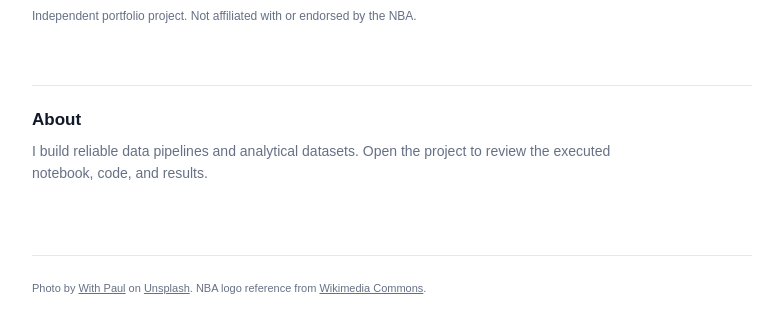
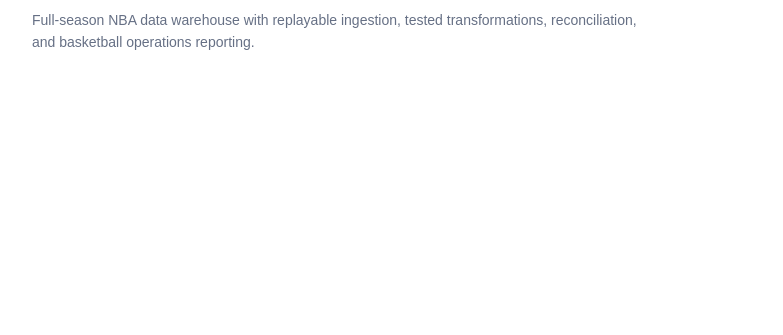
Before and after one commit to junyanye33/nba-basketball-operations-warehouse, a plain HTML site: page docs/index.html in a window 1280 px wide. Shown: the part 548-883 px from the top of the page, without its empty margins (248-1031 px from the left). After the commit the page ends 800 px from the top, so only its background shows below. Drawn offline with Linux system fonts and the light colour scheme.

Commit message:
Tighten the project homepage copy
Keep the landing page focused on the project by replacing supporting sections with one concise warehouse summary.

```diff
--- a/docs/index.html
+++ b/docs/index.html
@@ -13,7 +13,6 @@
       <a class="name" href="#">Junyan Ye</a>
       <nav aria-label="Primary navigation">
         <a href="#projects">Projects</a>
-        <a href="#about">About</a>
         <a href="https://github.com/junyanye33">GitHub</a>
       </nav>
     </header>
@@ -25,30 +24,16 @@
         <img class="cover" src="assets/basketball-arena.jpg" alt="Basketball arena">
         <img class="logo" src="assets/nba-logo.svg" alt="NBA logo">
         <div class="project-title">
-          <span>Data Engineering · Project 01</span>
+          <span>Project</span>
           <h2>NBA Basketball Operations Warehouse</h2>
         </div>
       </a>
 
       <p class="project-note">
-        Independent portfolio project. Not affiliated with or endorsed by the NBA.
+        Full-season NBA data warehouse with replayable ingestion, tested
+        transformations, reconciliation, and basketball operations reporting.
       </p>
-
-      <section class="about" id="about">
-        <h2>About</h2>
-        <p>
-          I build reliable data pipelines and analytical datasets. Open the
-          project to review the executed notebook, code, and results.
-        </p>
-      </section>
     </main>
-
-    <footer>
-      Photo by <a href="https://unsplash.com/@bypaul">With Paul</a> on
-      <a href="https://unsplash.com/photos/eEnokNtvnoo">Unsplash</a>.
-      NBA logo reference from
-      <a href="https://commons.wikimedia.org/wiki/File:National_Basketball_Association_logo_2017-present.svg">Wikimedia Commons</a>.
-    </footer>
   </div>
 </body>
 </html>
--- a/docs/portfolio.css
+++ b/docs/portfolio.css
@@ -128,48 +128,15 @@
 
 .project-note {
   margin: 12px 0 0;
-  color: var(--muted);
-  font-size: 12px;
-}
-
-.about {
-  margin-top: 62px;
-  padding-top: 24px;
-  border-top: 1px solid var(--line);
-}
-
-.about h2 {
-  margin: 0 0 10px;
-  font-size: 17px;
-}
-
-.about p {
-  max-width: 580px;
-  margin: 0;
+  max-width: 620px;
   color: var(--muted);
   font-size: 14px;
   line-height: 1.6;
 }
 
-footer {
-  padding: 24px 0 38px;
-  border-top: 1px solid var(--line);
-  color: var(--muted);
-  font-size: 11px;
-  line-height: 1.6;
-}
-
-footer a {
-  color: var(--muted);
-}
-
 @media (max-width: 620px) {
   header {
     height: 60px;
-  }
-
-  nav a:nth-child(2) {
-    display: none;
   }
 
   main {
```
